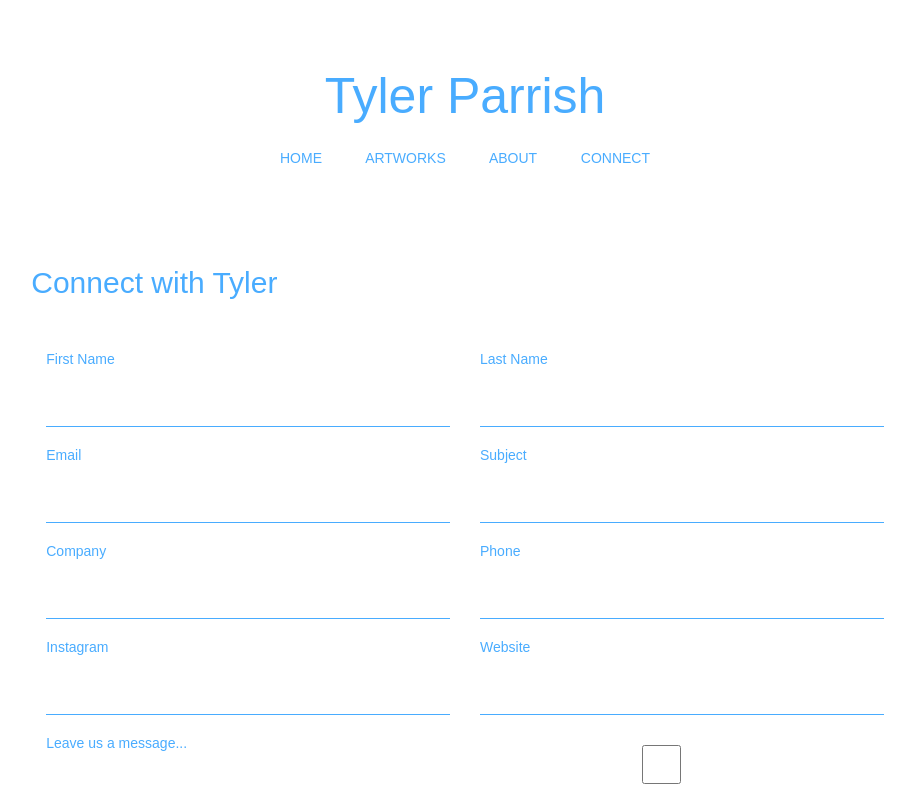
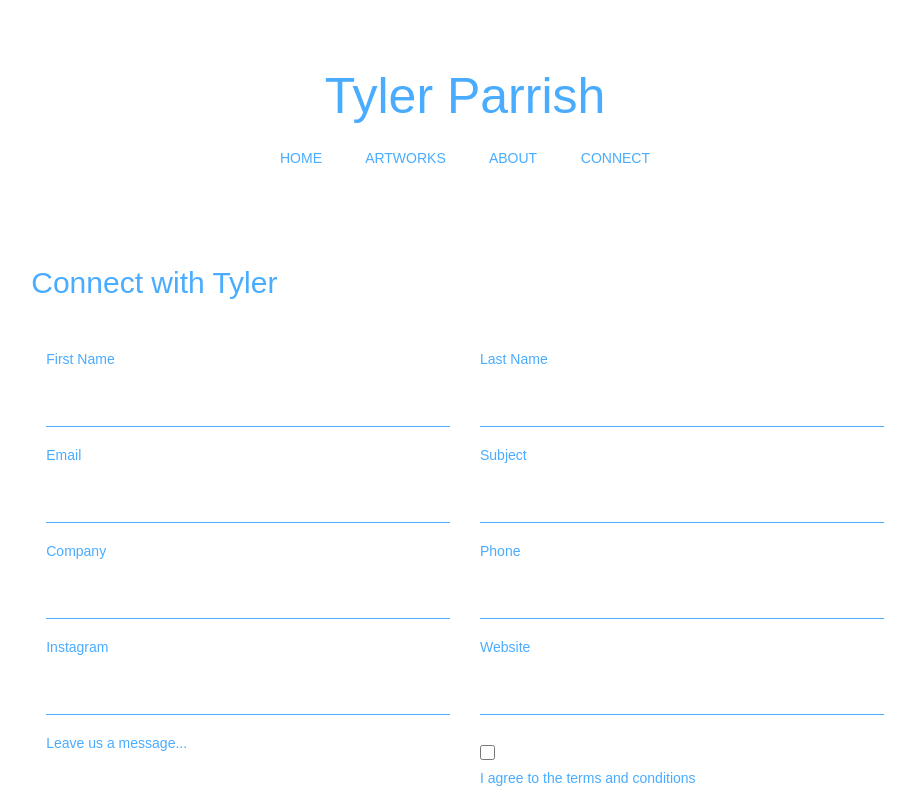
Before and after one commit to isstylertho/isstylertho.github.io, a plain HTML site: page Connect.html in a window 1280 px wide. Shown: the top 794 px of the page, without its empty margins (175-1090 px from the left). Drawn offline with Linux system fonts and the light colour scheme.

Commit message:
Add files via upload

```diff
--- a/Connect.html
+++ b/Connect.html
@@ -7,6 +7,12 @@
         <link rel="stylesheet" href="https://cdnjs.cloudflare.com/ajax/libs/font-awesome/4.7.0/css/font-awesome.min.css">
         <link rel="shortcut icon" type="image/x-icon" href="https://static.wixstatic.com/media/bbc75f_a2beda6bf014471593ff080ed26dbc84~mv2_d_1365_1308_s_2.png" />
         <title>Tyler Parrish Portfolio</title>
+        <style>
+            input.terms {
+              width: 15px;
+              height: 15px;
+            }
+          </style>
     </head>
         <main>
             <body>
```
